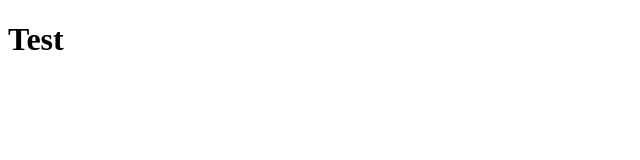
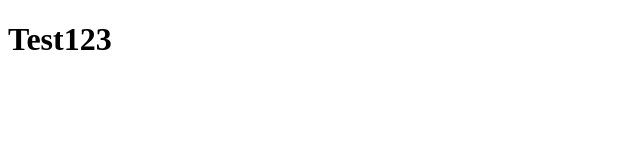
Before and after one commit to ithashedi/csb-vu6j9, a website: page index.html in a window 1280 px wide. Shown: the full height of the page, 0-640 px from the left. Drawn offline with Linux system fonts and the light colour scheme.

Commit message:
Deployment from Codesandbox.

```diff
--- a/index.html
+++ b/index.html
@@ -9,7 +9,7 @@
   </head>
   <body>
     <main role="main">
-      <h1 aria-label="The test file">Test</h1>
+      <h1 aria-label="The test file">Test123</h1>
     </main>
   </body>
 </html>
```
